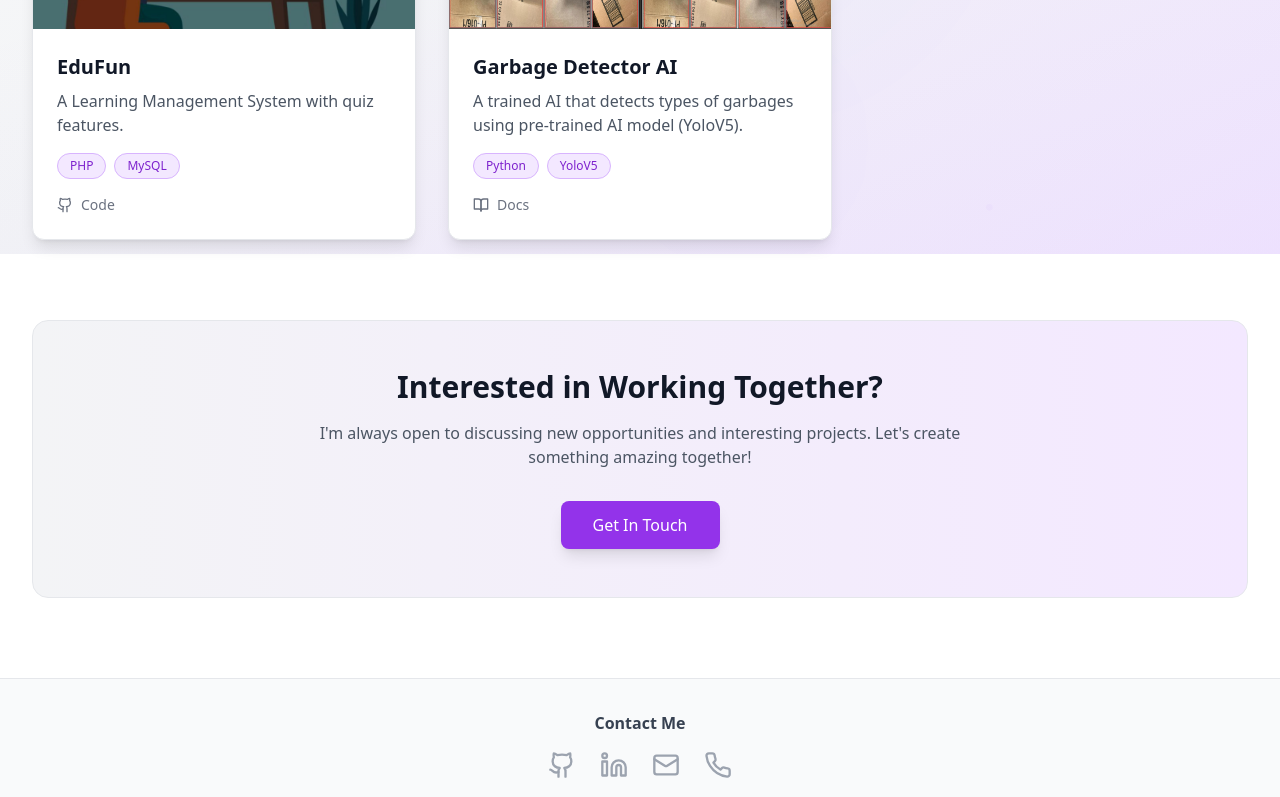
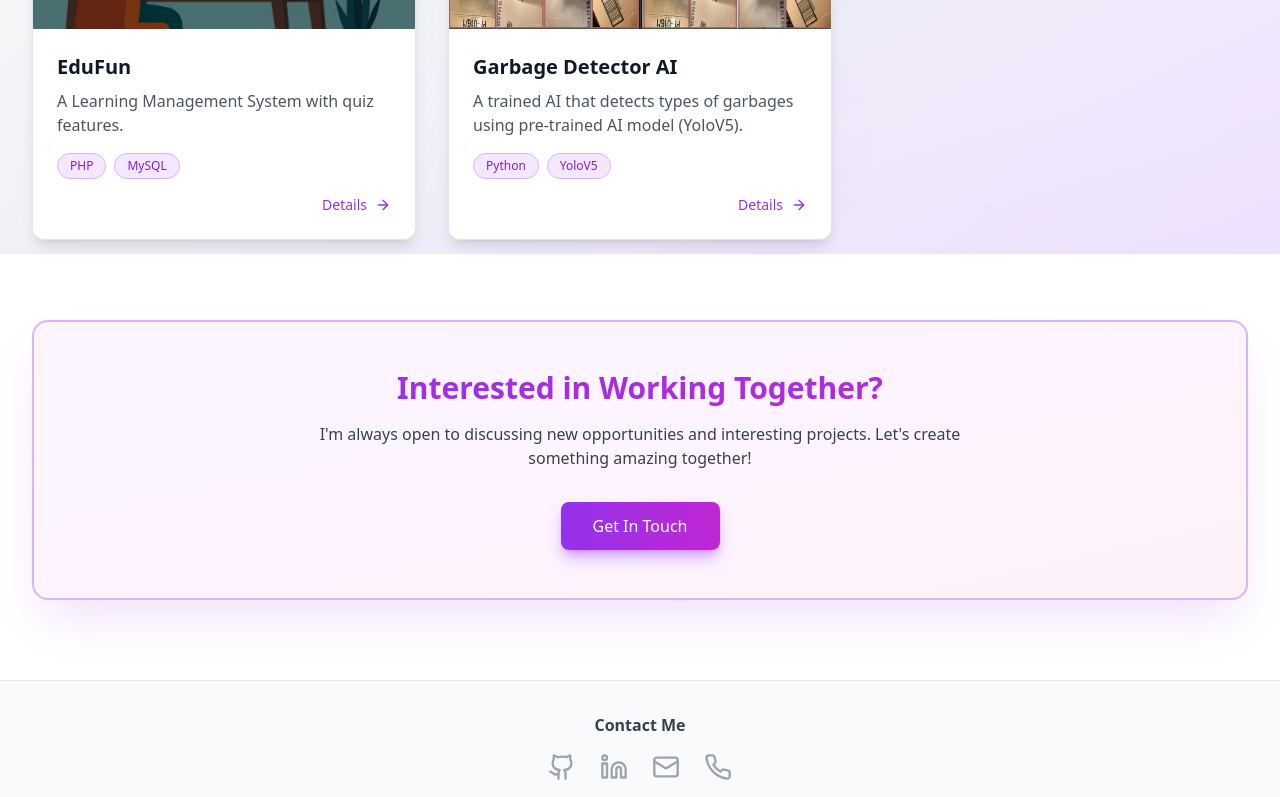
Before and after one commit to FendyY28/PortfolioWeb, a React (Vite) app: page /projects in a window 1280 px wide. Shown: the part 546-1343 px from the top of the page. Built offline with nearby package versions, Linux system fonts and the light colour scheme.

Commit message:
Updated projects page (highlighted box + details on projects)

```diff
--- a/src/components/UI/ProjectCard.tsx
+++ b/src/components/UI/ProjectCard.tsx
@@ -1,6 +1,6 @@
 import { motion } from 'framer-motion';
 import { Link } from 'react-router-dom';
-import { ExternalLink, Github, Star, BookOpen } from 'lucide-react';
+import { Star, ArrowRight } from 'lucide-react';
 import { Project } from '../../types';
 
 interface ProjectCardProps {
@@ -50,44 +50,12 @@ const ProjectCard: React.FC<ProjectCardProps> = ({ project, index }) => {
             ))}
           </div>
 
-          {/* Links */}
-          <div className="flex items-center space-x-4">
-            {project.docUrl && (
-              <a
-                href={project.docUrl}
-                target="_blank"
-                rel="noopener noreferrer"
-                onClick={(e) => e.stopPropagation()}
-                className="flex items-center space-x-2 text-gray-500 dark:text-gray-400 hover:text-gray-900 dark:hover:text-white transition-colors duration-200"
-              >
-                <BookOpen className="w-4 h-4" />
-                <span className="text-sm">Docs</span>
-              </a>
-            )}
-            {project.githubUrl && (
-              <a
-                href={project.githubUrl}
-                target="_blank"
-                rel="noopener noreferrer"
-                onClick={(e) => e.stopPropagation()}
-                className="flex items-center space-x-2 text-gray-500 dark:text-gray-400 hover:text-gray-900 dark:hover:text-white transition-colors duration-200"
-              >
-                <Github className="w-4 h-4" />
-                <span className="text-sm">Code</span>
-              </a>
-            )}
-            {project.liveUrl && (
-              <a
-                href={project.liveUrl}
-                target="_blank"
-                rel="noopener noreferrer"
-                onClick={(e) => e.stopPropagation()}
-                className="flex items-center space-x-2 text-purple-600 dark:text-purple-400 hover:text-purple-700 dark:hover:text-purple-300 transition-colors duration-200"
-              >
-                <ExternalLink className="w-4 h-4" />
-                <span className="text-sm">Live Demo</span>
-              </a>
-            )}
+          {/* Details Link */}
+          <div className="flex items-center justify-end">
+            <div className="flex items-center space-x-2 text-purple-600 dark:text-purple-400 group-hover:text-purple-700 dark:group-hover:text-purple-300 transition-colors duration-200">
+              <span className="text-sm font-medium">Details</span>
+              <ArrowRight className="w-4 h-4 group-hover:translate-x-1 transition-transform duration-200" />
+            </div>
           </div>
         </div>
       </motion.div>
--- a/src/pages/Projects.tsx
+++ b/src/pages/Projects.tsx
@@ -88,17 +88,17 @@ const Projects: React.FC = () => {
           transition={{ duration: 0.8 }}
           className="mt-20 text-center"
         >
-          <div className="bg-gradient-to-r from-gray-100 to-purple-100 dark:from-gray-800 dark:to-purple-900/50 rounded-2xl p-12 border border-gray-200 dark:border-gray-700">
-            <h2 className="text-3xl font-bold text-gray-900 dark:text-white mb-4">
+          <div className="bg-gradient-to-br from-purple-50 via-fuchsia-50 to-pink-50 dark:from-gray-800 dark:to-gray-800 rounded-2xl p-12 border-2 border-purple-300 dark:border-purple-500/50 shadow-2xl shadow-purple-500/20 dark:shadow-purple-500/20 hover:shadow-purple-500/30 dark:hover:shadow-purple-500/30 transition-all duration-300">
+            <h2 className="text-3xl font-bold bg-gradient-to-r from-purple-600 to-fuchsia-600 dark:from-purple-400 dark:to-purple-300 bg-clip-text text-transparent mb-4">
               Interested in Working Together?
             </h2>
-            <p className="text-gray-600 dark:text-gray-300 mb-8 max-w-2xl mx-auto">
+            <p className="text-gray-700 dark:text-gray-300 mb-8 max-w-2xl mx-auto font-medium">
               I'm always open to discussing new opportunities and interesting projects.
               Let's create something amazing together!
             </p>
             <a
-              href="mailto:your.email@example.com"
-              className="inline-flex items-center px-8 py-3 bg-purple-600 text-white rounded-lg font-medium hover:bg-purple-700 transition-colors duration-200 shadow-lg hover:shadow-xl hover:shadow-purple-500/25"
+              href="mailto:yuristafendy28@gmail.com"
+              className="inline-flex items-center px-8 py-3 bg-gradient-to-r from-purple-600 to-fuchsia-600 dark:from-purple-600 dark:to-purple-500 text-white rounded-lg font-medium hover:from-purple-700 hover:to-fuchsia-700 dark:hover:from-purple-700 dark:hover:to-purple-600 transition-all duration-200 shadow-lg shadow-purple-500/50 hover:shadow-xl hover:shadow-purple-500/60 hover:scale-105 active:scale-95"
             >
               Get In Touch
             </a>
--- a/src/pages/projectDetail.tsx
+++ b/src/pages/projectDetail.tsx
@@ -105,7 +105,7 @@ const ProjectDetail: React.FC = () => {
               className="relative mb-8 bg-white dark:bg-gray-800 rounded-xl shadow-lg overflow-hidden border border-gray-200 dark:border-gray-700"
             >
               <div className="relative aspect-video overflow-hidden">
-                <AnimatePresence mode="wait" custom={direction}>
+                <AnimatePresence initial={false} custom={direction}>
                   <motion.img
                     key={currentImageIndex}
                     src={project.images[currentImageIndex]}
@@ -114,7 +114,7 @@ const ProjectDetail: React.FC = () => {
                     initial={{ x: direction > 0 ? '100%' : '-100%' }}
                     animate={{ x: 0 }}
                     exit={{ x: direction > 0 ? '-100%' : '100%' }}
-                    transition={{ duration: 0.4, ease: 'linear' }}
+                    transition={{ duration: 0.5, ease: [0.32, 0.72, 0, 1] }}
                     className="absolute top-0 left-0 w-full h-full object-cover"
                   />
                 </AnimatePresence>
```
